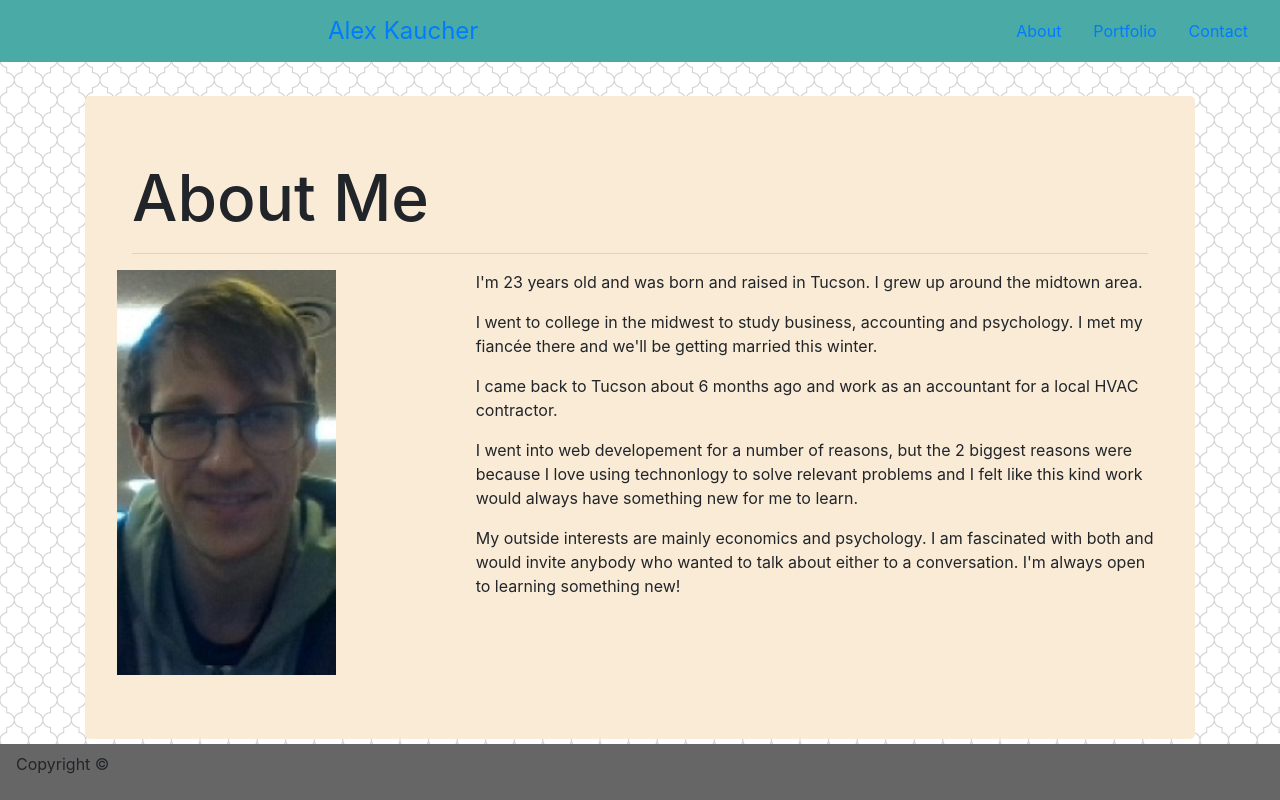
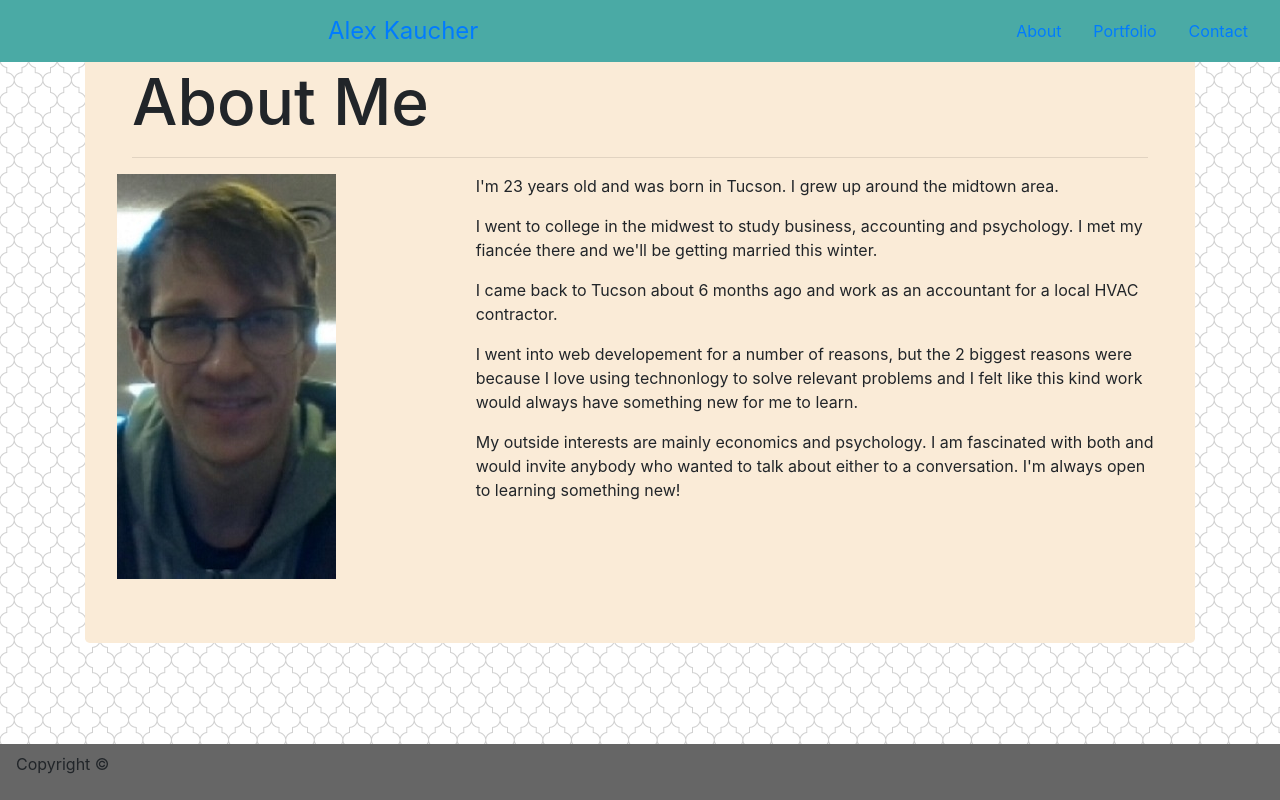
Before and after one commit to Akaucher/Akaucher.github.io, a plain HTML site: page Bootstrap Portfolio/homework_2/Homework/index.html in a window 1280 px wide. Drawn offline with nearby package versions, Linux system fonts and the light colour scheme.

Commit message:
Made a few Bootstrap changes

```diff
--- a/Bootstrap Portfolio/homework_2/Homework/index.html
+++ b/Bootstrap Portfolio/homework_2/Homework/index.html
@@ -25,8 +25,8 @@
                         </li>
                     </ul>
     </div>
-    <div class="row"><div class="col-auto"><br><br><br><br></div></div>
         <div class="container">
+            <div class="row" style="border-top-width: thick;"></div>
                 <div class="row">
                     <div class="col-auto">
                         <div class="jumbotron">
@@ -43,7 +43,7 @@
                                         </div>
                                     </div>
                                     <div class="col-8">
-                                <p>I'm 23 years old and was born and raised in Tucson. I grew up around the midtown area.</p>
+                                    <p>I'm 23 years old and was born in Tucson. I grew up around the midtown area.</p>
                                     <p>I went to college in the midwest to study business, accounting and psychology. I met my fiancée there and we'll be getting married this winter.</p>
                                     <p>I came back to Tucson about 6 months ago and work as an accountant for a local HVAC contractor.</p>
 
@@ -57,6 +57,7 @@
                     </div>
                 </div>
             </div>
+        </div>
     <footer class="navbar fixed-bottom" style="background-color: #666666;">
         <p class="footText">Copyright ©</p>
     </footer>
```
Also changed, not shown: Bootstrap Portfolio/homework_2/Homework/contact.html (indentation only). Lines whose indentation alone changed are shown as unchanged.
